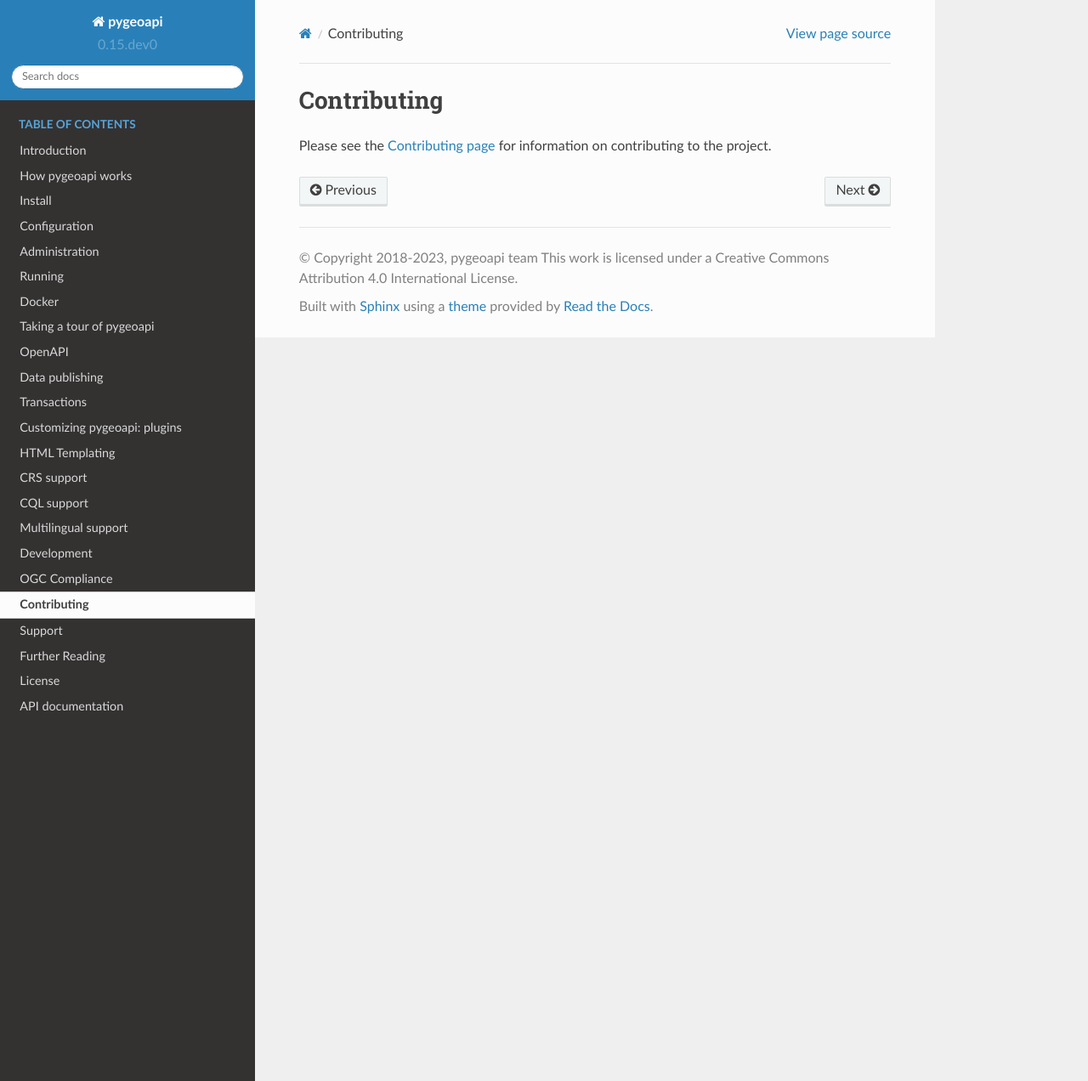
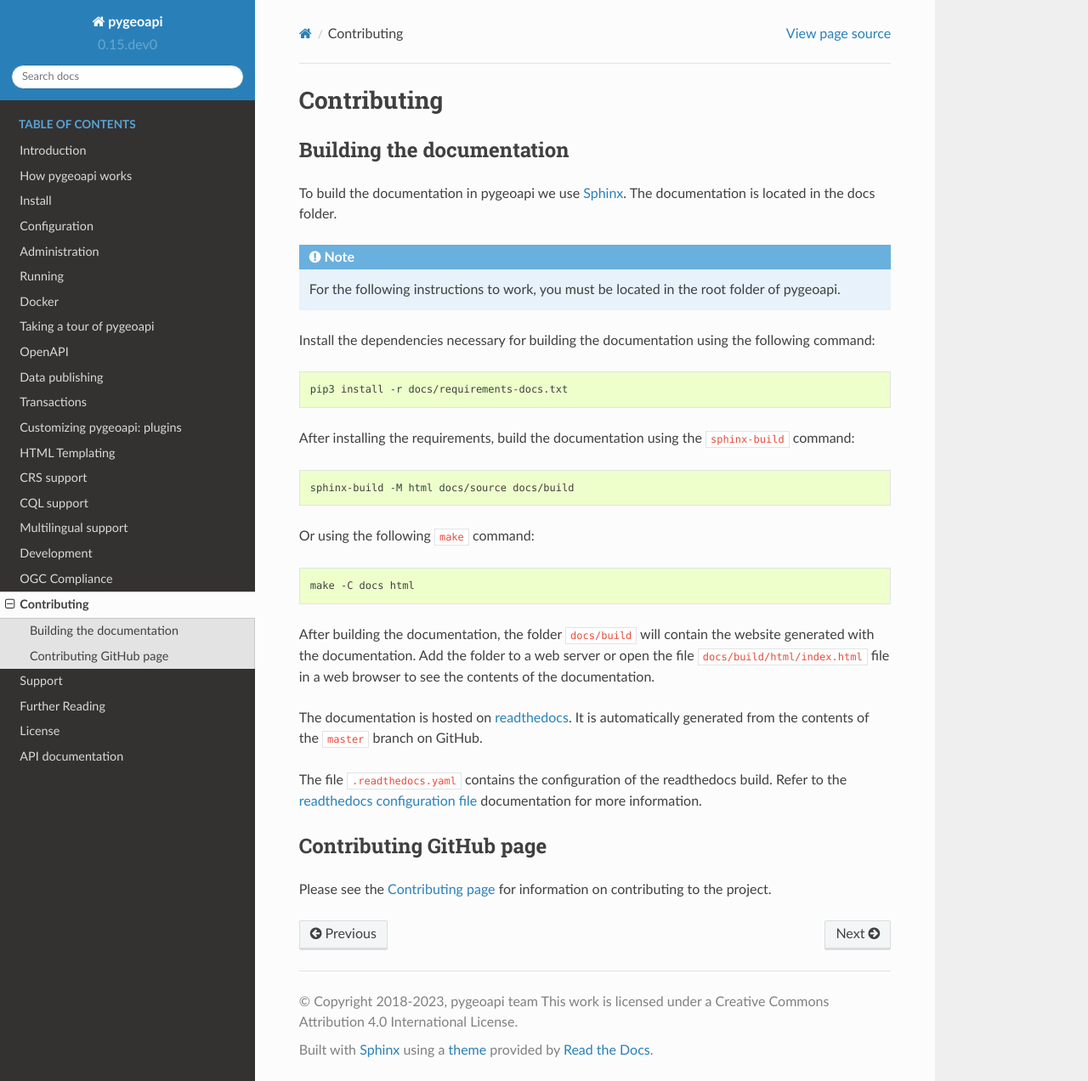
Before and after one commit to geopython/pygeoapi, a Sphinx documentation site: the page built from docs/source/contributing.rst, in a window 1280 px wide and 1272 px high. Shown: the whole window at 85% size. Built offline with Sphinx 7.4.7 and the Read the Docs theme 2.0.0, drawn with Linux system fonts in a browser that asks for light colours.

Commit message:
added section on building the documentation

```diff
--- a/docs/source/contributing.rst
+++ b/docs/source/contributing.rst
@@ -3,5 +3,46 @@
 Contributing
 ============
 
+Building the documentation
+--------------------------
+
+To build the documentation in pygeoapi we use `Sphinx`_. The documentation is located in the docs folder.
+
+.. note::
+   For the following instructions to work, you must be located in the root folder of pygeoapi.
+
+Install the dependencies necessary for building the documentation using the following command:
+
+.. code-block:: bash
+
+   pip3 install -r docs/requirements-docs.txt
+
+After installing the requirements, build the documentation using the ``sphinx-build`` command:
+
+.. code-block:: bash
+
+   sphinx-build -M html docs/source docs/build
+
+
+Or using the following ``make`` command:
+
+.. code-block:: bash
+
+   make -C docs html
+
+After building the documentation, the folder ``docs/build`` will contain the website generated with the documentation.
+Add the folder to a web server or open the file ``docs/build/html/index.html`` file in a web browser to see the contents of the documentation.
+
+The documentation is hosted on `readthedocs`_. It is automatically generated from the contents of the ``master`` branch on GitHub.
+
+The file ``.readthedocs.yaml`` contains the configuration of the readthedocs build. Refer to the `readthedocs configuration file`_ documentation for more information.
+
+Contributing GitHub page
+------------------------
+
 Please see the `Contributing page <https://github.com/geopython/pygeoapi/blob/master/CONTRIBUTING.md>`_
 for information on contributing to the project.
+
+.. _`Sphinx`: https://www.djangoproject.com
+.. _`readthedocs`: https://docs.readthedocs.io/en/stable/index.html
+.. _readthedocs configuration file: https://docs.readthedocs.io/en/stable/config-file/v2.html
```
